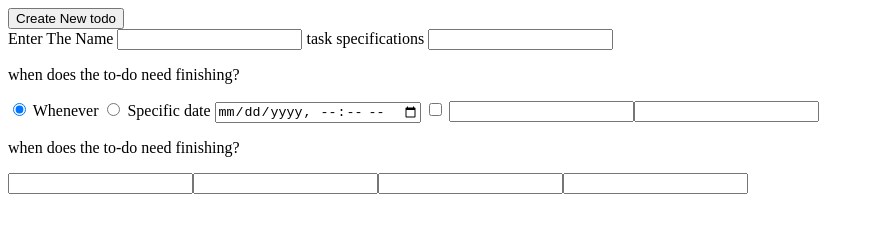
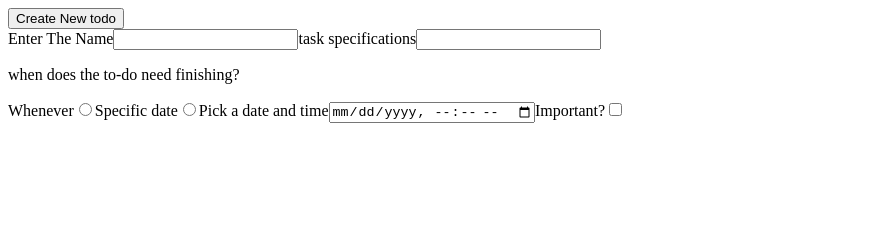
Before and after one commit to Linkazen/Todo-list, a website built with webpack: page dist/index.html in a window 1280 px wide. Both pictures are taken after a click on the button "Create New todo". Shown: the whole page, without its empty margins (0-874 px from the left). Built offline with nearby package versions, Linux system fonts and the light colour scheme.

Commit message:
Function now woeks with button.

```diff
--- a/src/modules/constructfunctions.js
+++ b/src/modules/constructfunctions.js
@@ -5,35 +5,57 @@ function todoConstructor(title, desc, datedue, priority) {
 }
 
 function createTodoForm() {
-    let formshell = document.querySelector("form")
+    let formshell = document.createElement("form")
 
-    let names = ["title", "desc", "nodate", "enterdate", "picktime", "important"]
+    let names = [
+        "title",
+        "desc",
+        "nodate",
+        "enterdate",
+        "picktime",
+        "important"
+    ]
+
+    let types = [
+        "text",
+        "text",
+        "radio",
+        "radio",
+        "datetime-local",
+        "checkbox"
+    ]
+
+    let textstuff = [
+        "Enter The Name",
+        "task specifications",
+        "Whenever",
+        "Specific date",
+        "Pick a date and time",
+        "Important?"
+    ]
+
     let inputs = []
     let labels = []
 
-    console.log(names.length)
-
     for(let i = 0; i < names.length; i++) {
-        let tempdiv = document.createElement("input")
-        tempdiv.name = names[i]
-        inputs.push(tempdiv)
-    }
-
-    for(let i = 0; i < names.length; i++) {
-        let tempdiv = document.createElement("label")
-        tempdiv.for = names[i]
-        labels.push(tempdiv)
+        let tempinputdiv = document.createElement("input")
+        let templabeldiv = document.createElement("label")
+        tempinputdiv.name = names[i]
+        templabeldiv.for = names[i]
+        inputs.push(tempinputdiv)
+        labels.push(templabeldiv)
     }
 
     for(let i = 0; i < names.length; i++) {
         let label = labels[i]
         let input = inputs[i]
         let paragraph = document.createElement("p")
+        label.textContent = textstuff[i]
+        input.type = types[i]
         paragraph.textContent = "when does the to-do need finishing?"
 
         if(i == 2) {
             formshell.appendChild(paragraph)
-            console.log("hello")
         }
 
         if(i < 2 || i > 3) {
@@ -47,7 +69,8 @@ function createTodoForm() {
 }
 
 function test() {
-    console.log(createTodoForm())
+    let mainarea = document.querySelector("#content")
+    mainarea.appendChild(createTodoForm())
 }
 
 export { test }
```
Also changed, not shown: dist/index.html, dist/main.js.
